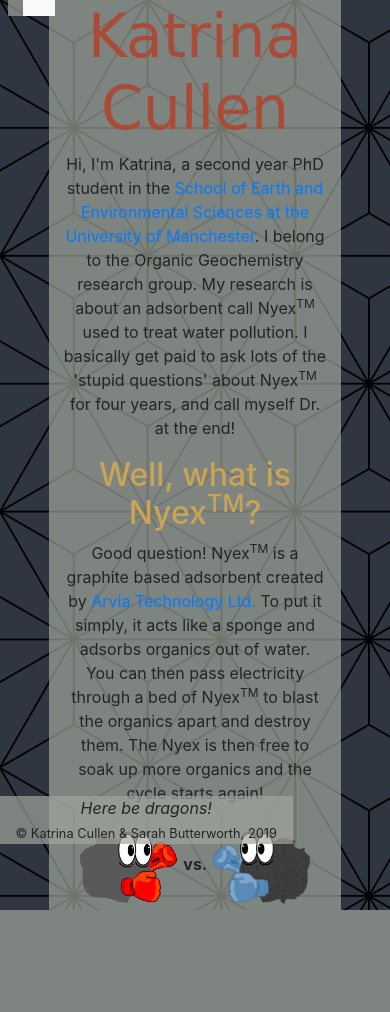
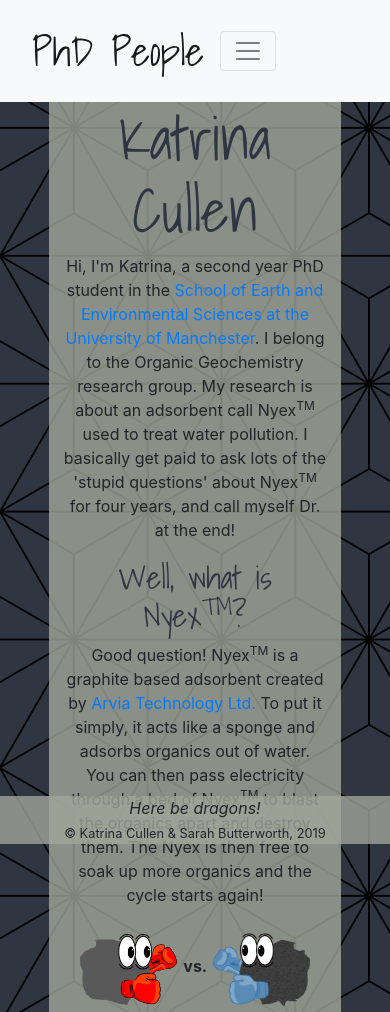
Before and after one commit to KatrinapC/COMPETITION_KC_SB, a Flask app: page /katrina in a window 390 px wide. Before the commit the page ends 910 px from the top, so only its background shows below. Run offline with Flask 2, Linux system fonts and the light colour scheme; some libraries are stand-ins or nearby versions.

Commit message:
lots of CSS tweaking

```diff
--- a/static/css/secondary.css
+++ b/static/css/secondary.css
@@ -1,6 +1,7 @@
 header{
-  position: fixed;
+  position: sticky;
   top: 0;
+  align: center;
 }
 
 body{
@@ -9,13 +10,19 @@ body{
 }
 
 h1{
-  font-family: 'Dancing Script', cursive;
+  font-family: 'Shadows Into Light', cursive;
   font-size: 60px;
-  color: #A94B36;
+  color: #303542;
 }
 
 h2{
-  color: #CAA455;
+  font-family: 'Shadows Into Light', cursive;
+  color: #303542;
+}
+
+h3{
+  font-family: 'Shadows Into Light', cursive;
+  color: #303542;
 }
 
 article{
@@ -41,8 +48,12 @@ article{
   border-color: rgba(48, 53, 66, 1);
 }
 
+.header{
+  background-color: rgba(160, 166, 154, 0.8);
+}
+
 .container{
-  background-color: rgba(160, 166, 154, 0.7);
+  background-color: rgba(160, 166, 154, 0.8);
   max-width: 75%;
   }
 
@@ -61,12 +72,114 @@ article{
   max-width: 400px;
 }
 
+.navbar{
+  background: rgba(160, 166, 154, 0.7)
+}
+
+.navbar-brand{
+  font-family: 'Shadows Into Light', cursive;
+  font-size: 30px;
+  color: rgba(100,151,177);
+}
+
 .navbar-light .navbar-brand{
-  color: rgba(202, 164, 85, 1);
+  font-family: 'Shadows Into Light', cursive;
+  font-size: 40px;
+}
+
+.nav-item{
+  padding-left: 5px;
+  padding-right: 5px;
+}
+
+.nav-link{
+  font-family: 'Shadows Into Light', cursive;
+  font-size: 30px;
 }
 
 
 #footer{
   position: fixed;
+  left: 0;
   bottom: 0;
+  width: 100%;
+  background: rgba(160, 166, 154, 0.8);
 }
+
+
+@media only screen and (max-device-width: 480px){
+  article {
+    width: 50%;
+    position: relative;
+    float: left;
+    text-align: center;
+    padding-top: 20px;
+  }
+
+  form{
+    width: 90%;
+    align: center;
+  }
+
+  input[type=text] {
+  width: 90%;
+  padding: 15px;
+  margin: 5px 0 22px 0;
+  border: none;
+  background: white;
+  border-radius: 15px;
+  }
+
+  .navbar-brand{
+    font-family: 'Shadows Into Light', cursive;
+    font-size: 20px;
+    color: rgba(100,151,177);
+  }
+
+  .navbar-light .navbar-brand{
+    font-family: 'Shadows Into Light', cursive;
+    font-size: 30px;
+  }
+
+  .nav-item{
+    padding-left: 5px;
+    padding-right: 5px;
+  }
+
+  .nav-link{
+    font-family: 'Shadows Into Light', cursive;
+    font-size: 20px;
+  }
+
+  .photo{
+    max-width: 100px;
+    padding-top: 100%;
+  }
+
+  .image {
+    display: block;
+    width: 100%;
+    height: auto;
+    margin: auto;
+    padding: 5px;
+    border-radius: 15px;
+  }
+  .text {
+    z-index: 100;
+    position: absolute;
+    text-align: center;
+    color: white;
+    font-size: 14px;
+    font-weight: normal;
+    left: 0;
+    right: 0;
+    bottom: 0;
+    font-family: Helvetica;
+    background-color: rgba(0,0,0,0.5);
+    background-repeat: no-repeat;
+    margin-left: 6px;
+    margin-right: 6px;
+  }
+
+
+}
--- a/templates/layout.html
+++ b/templates/layout.html
@@ -3,11 +3,13 @@
 <head>
     <link rel="stylesheet" href="static/css/bootstrap.css">
     <link rel="stylesheet" href="static/css/secondary.css">
+    <link href="https://fonts.googleapis.com/css?family=Shadows+Into+Light" rel="stylesheet">
 </head>
 <body>
   <header>
-    <div class="container">
+    <div>
       <nav class="navbar navbar-expand-lg navbar-light bg-light nav-fill">
+        <nav class="navbar navbar-expand-lg navbar-light bg-light nav-fill"> <a class="navbar-brand" href="#">PhD People</a> <button class="navbar-toggler" type="button" data-toggle="collapse" data-target="#navbarSupportedContent" aria-controls="navbarSupportedContent" aria-expanded="false" aria-label="Toggle navigation"> <span class="navbar-toggler-icon"></span> </button>
         <div class="collapse navbar-collapse" id="navbarSupportedContent">
           <ul class="navbar-nav mr-auto">
             <li class="nav-item">
@@ -39,7 +41,7 @@
     {% endblock %}
   </div>
   <footer> <!-- find code to have this "Stick" to the bottom of the page !-->
-    <div class="container" id="footer" align="center">
+    <div id="footer" align="center">
         <i>Here be dragons!</i> <br> <small>© Katrina Cullen & Sarah Butterworth, 2019</small>
     </div>
   </footer>
```
